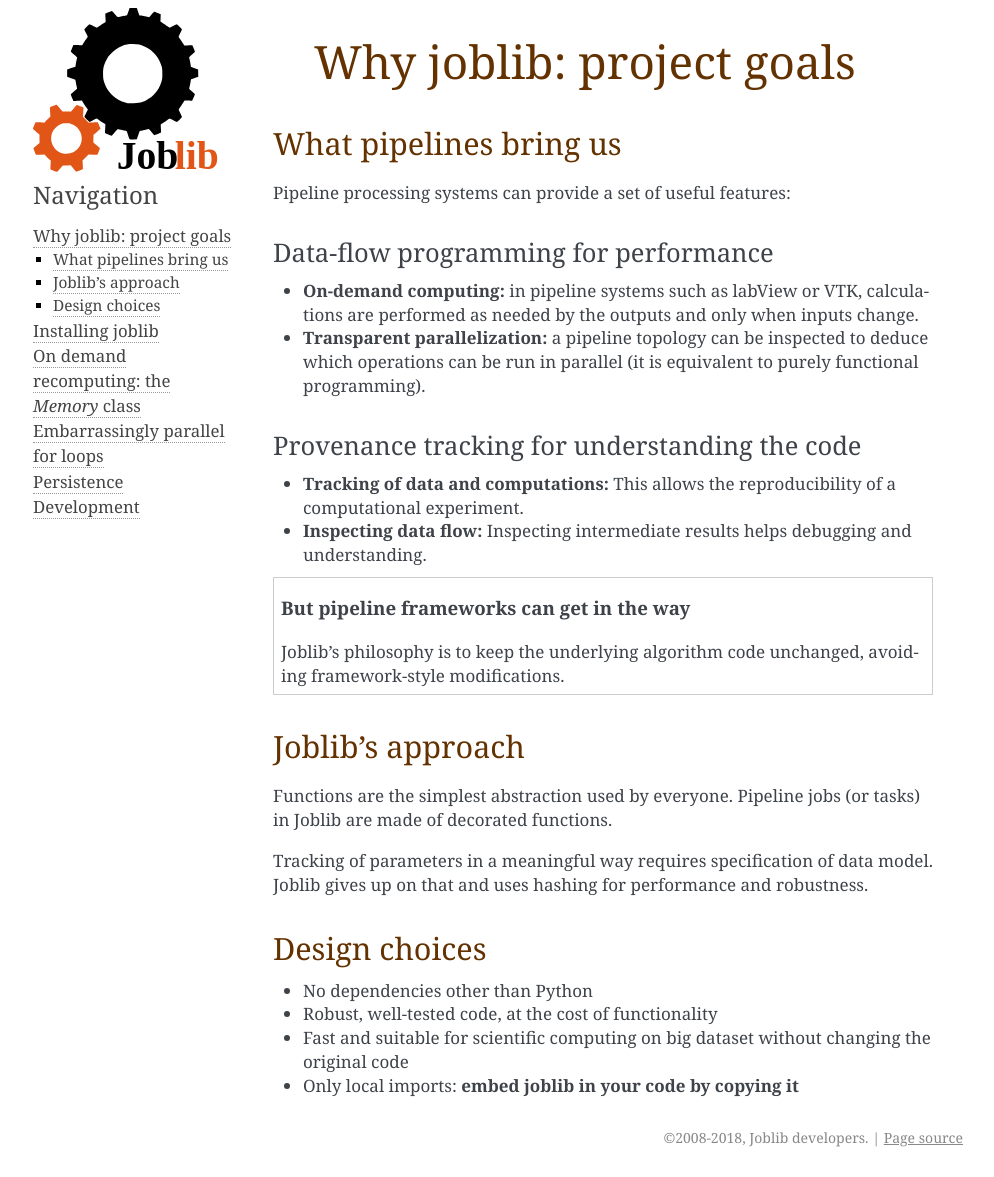
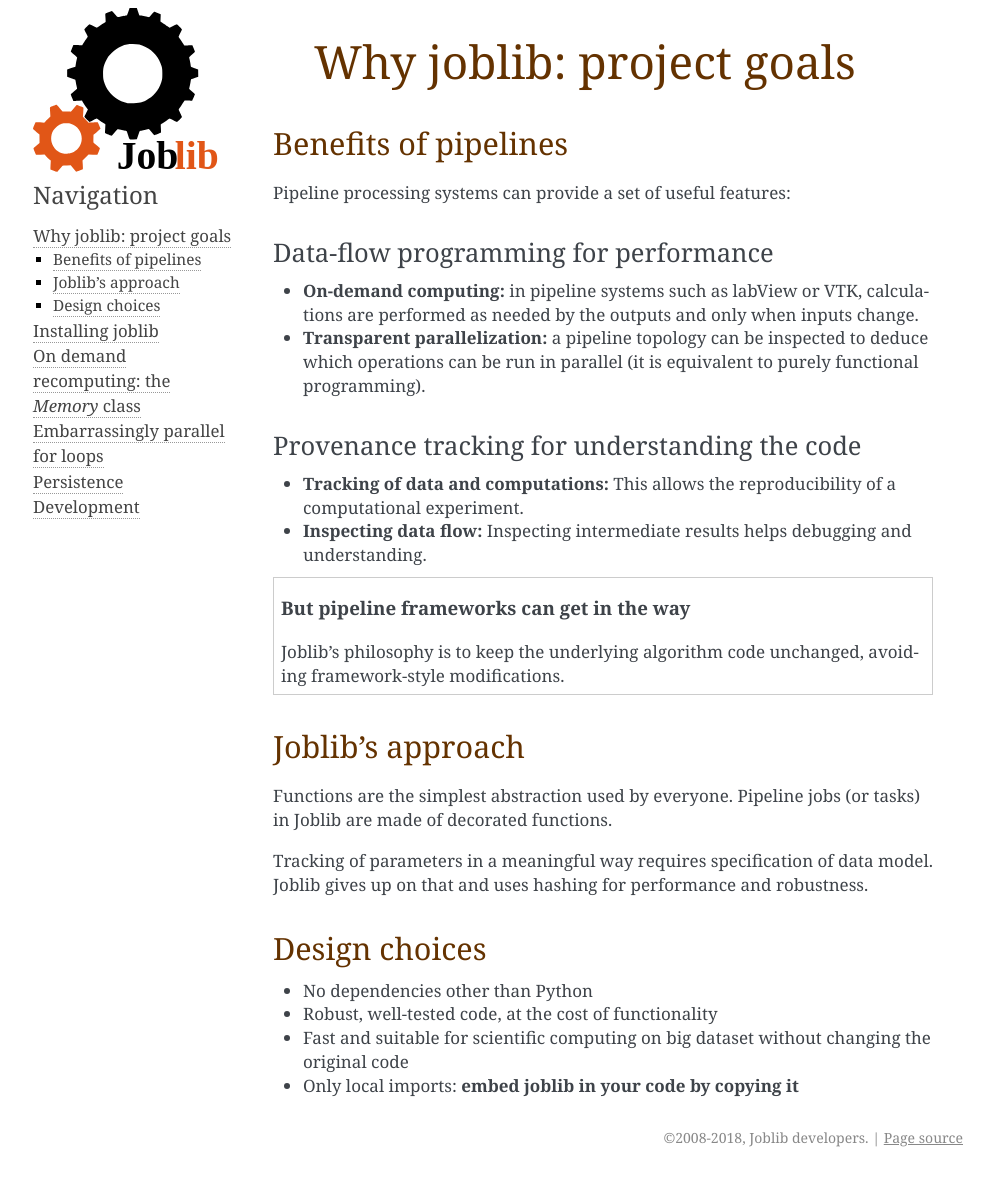
Before and after one commit to joblib/joblib, a Sphinx documentation site: the page built from doc/why.rst, in a window 1280 px wide. Shown: the whole page, without its empty margins (147-1141 px from the left). Built offline with Sphinx 7.4.7, drawn with Linux system fonts in a browser that asks for light colours; formulas are drawn with MathJax 3; pages that are not in the unit, such as notebooks, are missing from menus.

Commit message:
fixup! why_documentation_cleanup

```diff
--- a/doc/why.rst
+++ b/doc/why.rst
@@ -2,8 +2,8 @@
 Why joblib: project goals
 =========================
 
-What pipelines bring us
------------------------
+Benefits of pipelines
+---------------------
 
 Pipeline processing systems can provide a set of useful features:
 
```
